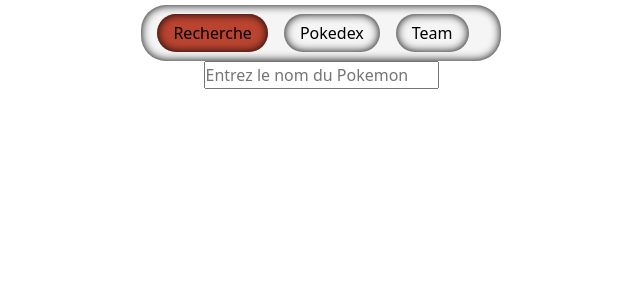
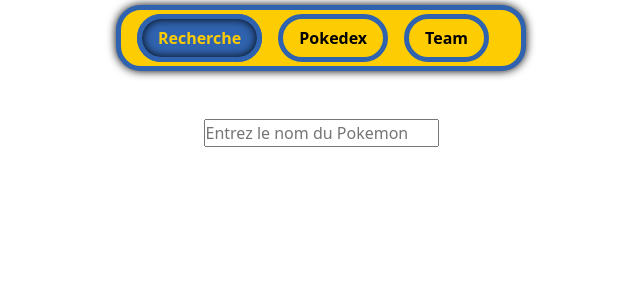
Before and after one commit to Nico786/pokedex, a React (Vite) app: page / in a window 1280 px wide. Shown: the top 300 px of the page, without its empty margins (319-959 px from the left). Built offline with nearby package versions, Linux system fonts and the light colour scheme.

Commit message:
more css

```diff
--- a/src/assets/styles/global.css
+++ b/src/assets/styles/global.css
@@ -13,12 +13,15 @@
 
 nav {
   margin-top: 5px;
-  background-color: whitesmoke;
+  background-color: #fecc02;
   padding: 1rem;
   border-radius: 25px;
+  border-style: solid;
+  border-color: #3063af;
+  border-width: thick;
   display: inline-block;
   justify-content: center;
-  box-shadow: inset 0 0 10px rgba(0, 0, 0, 2);
+  box-shadow: 0 0 10px rgba(0, 0, 0, 1);
 }
 
 
@@ -27,16 +30,22 @@
   margin-right: 1rem;
   padding: 0.5rem 1rem;
   border-radius: 25px;
+  border-style: solid;
+  border-color: #3063af;
+  border-width: thick;
   text-decoration: none;
   color:black;
+  font-weight: bold;
   transition: background-color 0.3s ease;
-  box-shadow: inset 0 0 10px rgba(0, 0, 0, 1);
 }
 
 nav a:hover {
-  background-color: #bb4430;
+  background-color: #3063af;
+  box-shadow: 0 0 10px rgba(0, 0, 0, 1);
 }
 
 nav a.active {
-  background-color: #bb4430;
+  background-color: #3063af;
+  box-shadow: inset 0 0 10px rgba(0, 0, 0, 1);
+  color: #fecc02;
 }
--- a/src/pages/Home.tsx
+++ b/src/pages/Home.tsx
@@ -14,7 +14,7 @@
   };
 
   return (
-    <div>
+    <div className="mt-5">
       <InputField onSearch={handleSearch} />
       {loading && <p>Loading...</p>}
       {error && <p>Pokemon not found - Error: {error.message}</p>}
```
